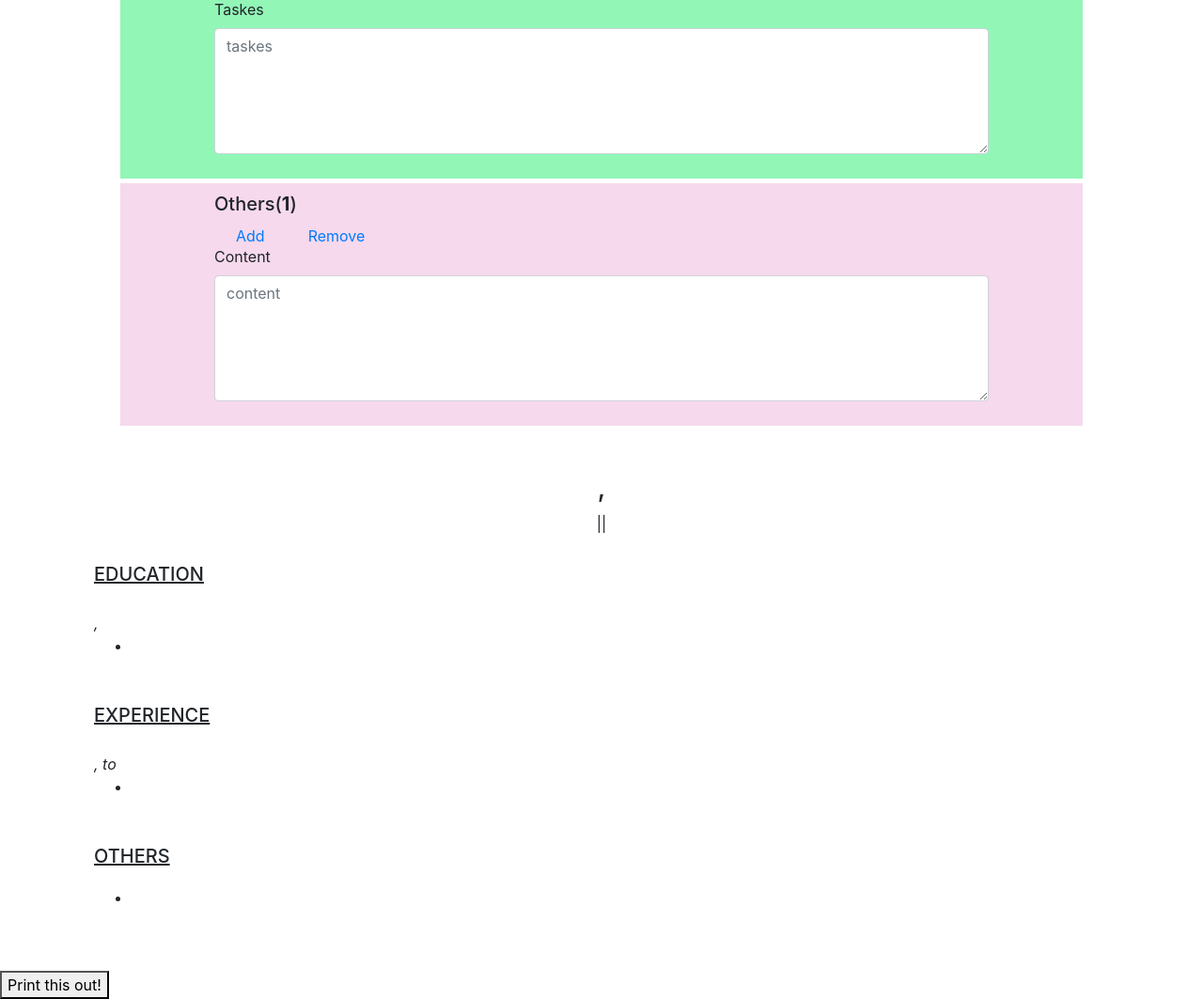
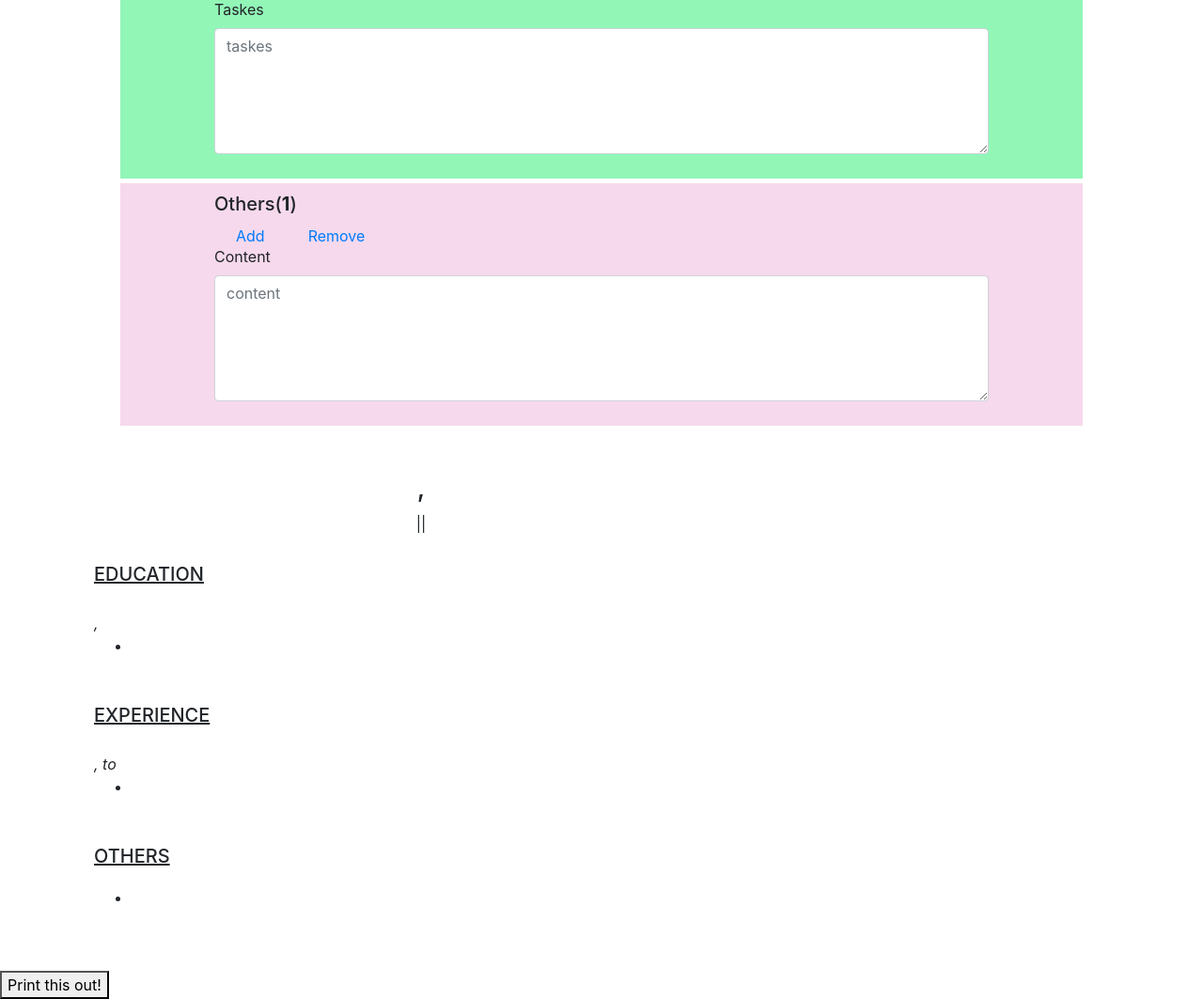
Before and after one commit to Kaminagiyou123/cv-creator, a React (Create React App) app: page / in a window 1280 px wide. Shown: the part 932-1995 px from the top of the page at 94% size. Built offline with nearby package versions, Linux system fonts and the light colour scheme.

Commit message:
try fixing page

```diff
--- a/src/App.css
+++ b/src/App.css
@@ -51,7 +51,7 @@ h2 {
   background-color: rgba(240, 192, 224, 0.6);
 }
 .cv-form-container {
-  /* width: 70%; */
+  width: 70%;
 }
 @media print {
   @page {
```
